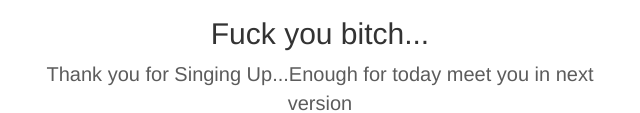
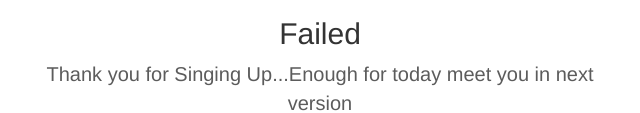
Before and after one commit to shubhamVegad/SignUp, a website: page failure.html in a window 1280 px wide. Shown: the part 463-576 px from the top of the page, without its empty margins (320-960 px from the left). Drawn offline with nearby package versions, Linux system fonts and the light colour scheme.

Commit message:
Update failure.html
changes in fail page

```diff
--- a/failure.html
+++ b/failure.html
@@ -20,7 +20,7 @@
                 <div class="col-sm-6 col-sm-offset-3">
                     <br><br> <h2 style="color:#0fad00"></h2>
                     <img class="sucimg" src="https://media.tenor.com/9lcDyZCs87IAAAAd/middle-finger-flip-off.gif">
-                    <h2>Fuck you bitch...</h2>
+                    <h2>Failed</h2>
                     <p style="font-size:20px;color:#5C5C5C;">Thank you for Singing Up...Enough for today meet you in next version</p>
                 </div>
 
```
